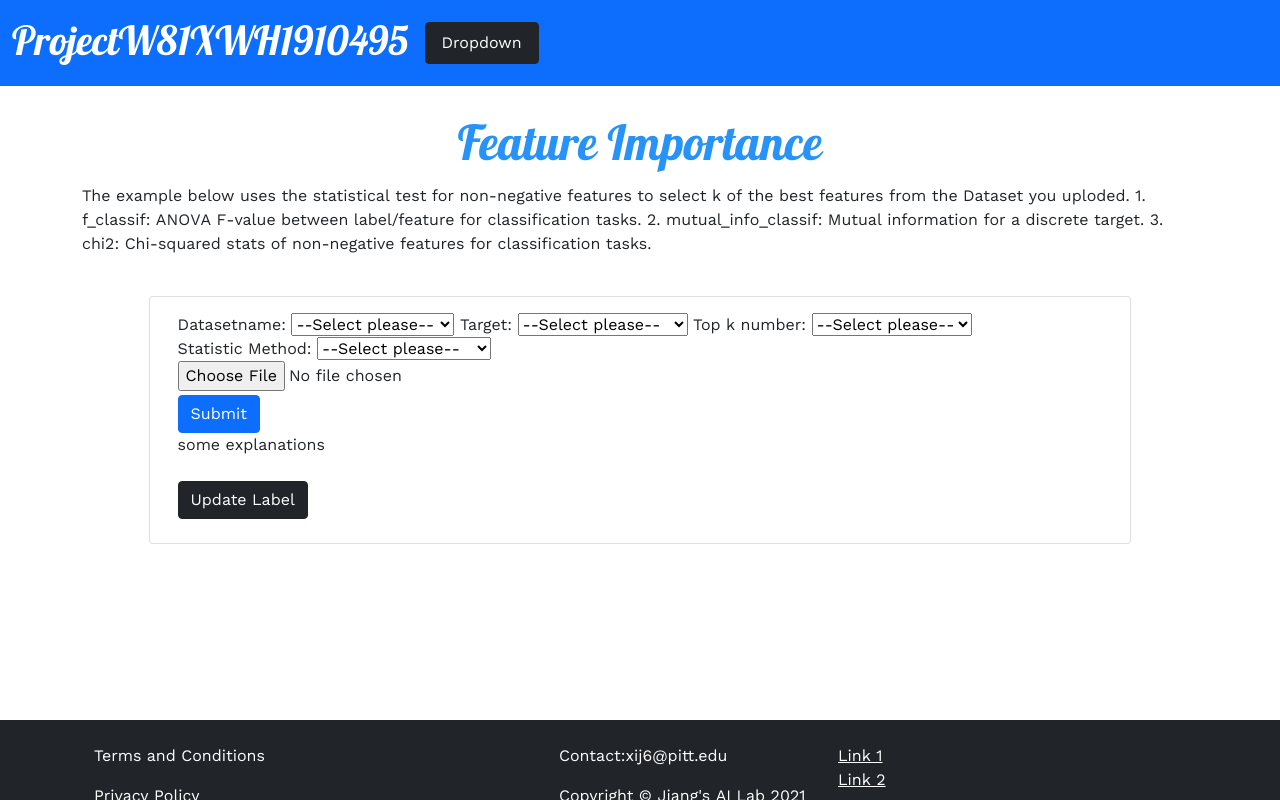
After one commit to ProjectW81XWH1910495/DataAnalytics-Dev, a Flask app: page /fi in a window 1280 px wide. The commit adds this page. Run offline with Flask 2, Linux system fonts and the light colour scheme; some libraries are stand-ins or nearby versions.

Commit message:
Addes feature importance page

```diff
--- a/application/routes.py
+++ b/application/routes.py
@@ -10,12 +10,18 @@ from werkzeug.utils import secure_filename
 from scipy import stats
 from scipy.stats import chi2_contingency
 import collections
+from sklearn.feature_selection import SelectKBest
+from sklearn.feature_selection import chi2
+from sklearn.feature_selection import f_classif
+from sklearn.feature_selection import mutual_info_classif
+from functools import partial
+
+
 
 
 @application.route('/')
 def index():
     return render_template('scatter.html')
-
 @application.route('/trend')
 def trend():
     return render_template('trend.html')
@@ -34,6 +40,9 @@ def wil():
 @application.route('/chi')
 def chi():
     return render_template('chi.html')
+@application.route('/fi')
+def fi():
+    return render_template('fi.html')
 
 @application.route('/chart1', methods=['POST','GET'])
 def chart1():
@@ -298,6 +307,52 @@ def chart6():
             total.append(p)
     return render_template('chi.html',total = total, dataset_name=dataset_name, table=table, result = result_list)
 
+@application.route('/feature', methods=['POST','GET'])
+def feature():
+    if request.method == "POST":
+        target = request.form.get("target", None)
+        k = request.form.get("k", None)
+        smethod = request.form.get("smethod", None)
+        if request.files:
+            f = request.files['dataset']
+            if str(secure_filename(f.filename)) != "":
+                upload_path = "dataset/original" + str(secure_filename(f.filename))
+                f.save(upload_path)
+                dataset_name = str(secure_filename(f.filename))
+            else:
+                dataset_name = request.form.get("dataset_name", None) + ".csv"
+        if target and k and smethod and dataset_name:
+            df = pd.read_csv("dataset/original/" + str(dataset_name))
+            print(df)
+            y = df[target]
+            x = df.drop(target, 1)
+            print(k)
+            if smethod == "chi2":
+                bestfeatures = SelectKBest(score_func=chi2, k=int(k))
+            elif smethod == "f_classif":
+                bestfeatures = SelectKBest(score_func=f_classif, k=int(k))
+            else:
+                bestfeatures = SelectKBest(score_func=mutual_info_classif, k=int(k))
+
+
+            #bestfeatures = SelectKBest(score_func=partial(mutual_info_classif, random_state=0),k= int(k))
+            #
+            fit = bestfeatures.fit(x, y)
+            dfscores = pd.DataFrame(fit.scores_)
+            dfcolumns = pd.DataFrame(x.columns)
+            # concat two dataframes for better visualization
+            featureScores = pd.concat([dfcolumns, dfscores], axis=1)
+            featureScores.columns = ['Feature', 'Score']  # naming the dataframe columns
+            #print(featureScores.nlargest(10, 'Score'))
+            print(featureScores)
+
+            title = "Dataset Name:" + str(dataset_name)
+            fig_fi = px.bar(featureScores.nlargest(int(k), 'Score'), y='Score', x='Feature', text_auto='.2s',
+                         title="Feature Importance")
+            fig_fi.update_traces(textfont_size=12, textangle=0, textposition="outside", cliponaxis=False)
+            graphJSON_fi = json.dumps(fig_fi, cls=plotly.utils.PlotlyJSONEncoder)
+    return render_template('fi.html', graphJSON_fi=graphJSON_fi)
+
 
 # @app.route('/upload', methods = ['POST','GET'])
 # def upload():
--- /dev/null
+++ b/application/templates/fi.html
@@ -0,0 +1,110 @@
+{% extends "layout.html" %}
+{% block content %}
+    <div class="site-header-logo">
+        <h1 class="text-center">
+            Feature Importance
+        </h1>
+        <p>
+            The example below uses the statistical test for non-negative features to select k of the best features from the Dataset you uploded.
+            1. f_classif: ANOVA F-value between label/feature for classification tasks.
+            2. mutual_info_classif: Mutual information for a discrete target.
+            3. chi2: Chi-squared stats of non-negative features for classification tasks.
+        </p>
+    </div>
+
+    <div class="row p-4">
+        <div class="card m-auto" style="width: 90%;" data-aos="fade-left">
+            <div class="card-body">
+                <form id="form1" action="/feature" method="POST" enctype="multipart/form-data">
+                    <label class="mr-sm-2">Datasetname:</label>
+                    <select id="dataset_name" name = "dataset_name">
+                        <option value ="000">--Select please--</option>
+                        <option value="15_year_smote_balancedataset">default_fi_dataset</option>
+
+                    </select>
+                    <label class="mr-sm-2" >Target:</label>
+                    <select id="target" name = "target">
+                        <option value ="000">--Select please--</option>
+                        <option value="distant_recurrence">distant_recurrence</option>
+
+                    </select>
+                    <label class="mr-sm-2" >Top k number:</label>
+                    <select id="k" name = "k">
+                        <option value ="000">--Select please--</option>
+                        <option value="1">1</option>
+                        <option value="2">2</option>
+                        <option value="3">3</option>
+                        <option value="4">4</option>
+                        <option value="5">5</option>
+                        <option value="6">6</option>
+                        <option value="7">7</option>
+                        <option value="8">8</option>
+                        <option value="9">9</option>
+                        <option value="10">10</option>
+                    </select>
+                    <label class="mr-sm-2" >Statistic Method:</label>
+                    <select id="smethod" name = "smethod">
+                        <option value ="000">--Select please--</option>
+                        <option value="f_classif">f_classif</option>
+                        <option value="mutual_info_classif">mutual_info_classif</option>
+                        <option value="chi2">chi2</option>
+                    </select>
+
+                    <div>
+                        <input type = "file" name = "dataset">
+                    </div>
+                    <div>
+                        <input  type="submit" class="btn btn-primary mt-1" value="Submit">
+                    </div>
+                </form>
+                <div id="feature"></div>
+                <p class="card-text">some explanations</p>
+                 <button type="button" id="update_label" class="btn btn-dark mt-2 mb-2" >Update Label</button>
+            </div>
+            </div>
+        </div>
+
+    </div>
+    <!-- plotly CDN -->
+
+    <script src="https://cdn.plot.ly/plotly-latest.min.js"></script>
+    <script type="text/javascript">
+         document.getElementById("update_label").addEventListener("click", function() {
+
+              var reader = new FileReader();
+              reader.addEventListener('load', function() {
+
+                var first_line_Arr = this.result.split('\n')[0].split(",");
+                console.log(first_line_Arr);
+                var target_select = document.getElementById("target");
+                  removeOptions(target_select);
+
+                for (var i=0;i<first_line_Arr.length;i++) {
+                    var yl = document.createElement("option");
+                    yl.textContent = first_line_Arr[i].replace(/(\r\n|\n|\r)/gm, "");
+                    yl.value = first_line_Arr[i].replace(/(\r\n|\n|\r)/gm, "");
+                    target_select.appendChild(yl);
+
+                }
+
+
+              });
+              reader.readAsText(document.getElementById('file').files[0]);
+
+            });
+            function removeOptions(selectElement) {
+               var i, L = selectElement.options.length - 1;
+               for(i = L; i >= 0; i--) {
+                  selectElement.remove(i);
+            }
+}
+        var graphs_fi = {{ graphJSON_fi | safe}};
+        Plotly.plot("feature", graphs_fi,{});
+        document.getElementById('dataset_name').value = "<?php echo $_POST['dataset_name'];?>";
+        document.getElementById('target').value = "<?php echo $_POST['x_label'];?>";
+        document.getElementById('k').value = "<?php echo $_POST['y_label'];?>";
+        document.getElementById('smethod').value = "<?php echo $_POST['thresholds'];?>";
+
+    </script>
+
+{% endblock %}
--- a/application/templates/layout.html
+++ b/application/templates/layout.html
@@ -38,6 +38,7 @@
                         <a href = "/auc">ROC_AUC</a>
                         <a href = "/wil">Wilcoxon Sign-Ranked Test</a>
                         <a href="/chi">Chi-Squared Test</a>
+                        <a href="/fi">Feature importance</a>
 
                   </div>
                 </div>
--- a/requirements.txt
+++ b/requirements.txt
@@ -13,7 +13,7 @@ pandas==1.3.2
 patsy==0.5.1
 Pillow==8.3.1
 plot==0.6.5
-plotly==5.2.1
+plotly==5.5.0
 plotly-express==0.4.1
 pyparsing==2.4.7
 python-dateutil==2.8.2
@@ -26,3 +26,4 @@ tenacity==8.0.1
 typing==3.7.4.3
 Werkzeug==2.0.1
 wincertstore==0.2
+sklearn
```
Also changed, not shown: application/templates/chi.html (+22 -11 lines), 1 other file.
